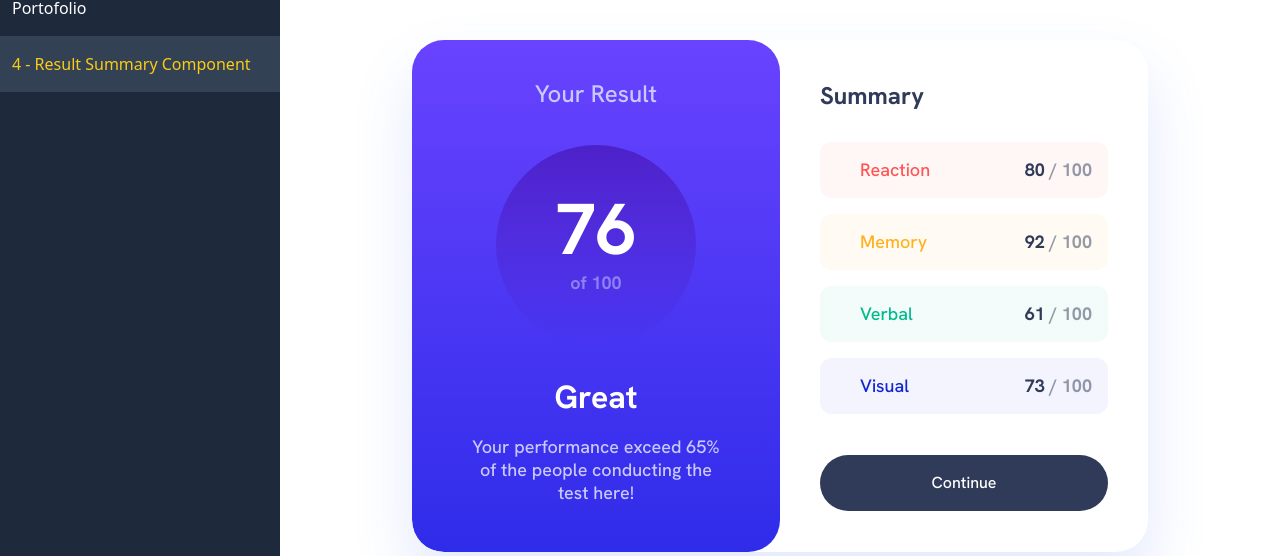
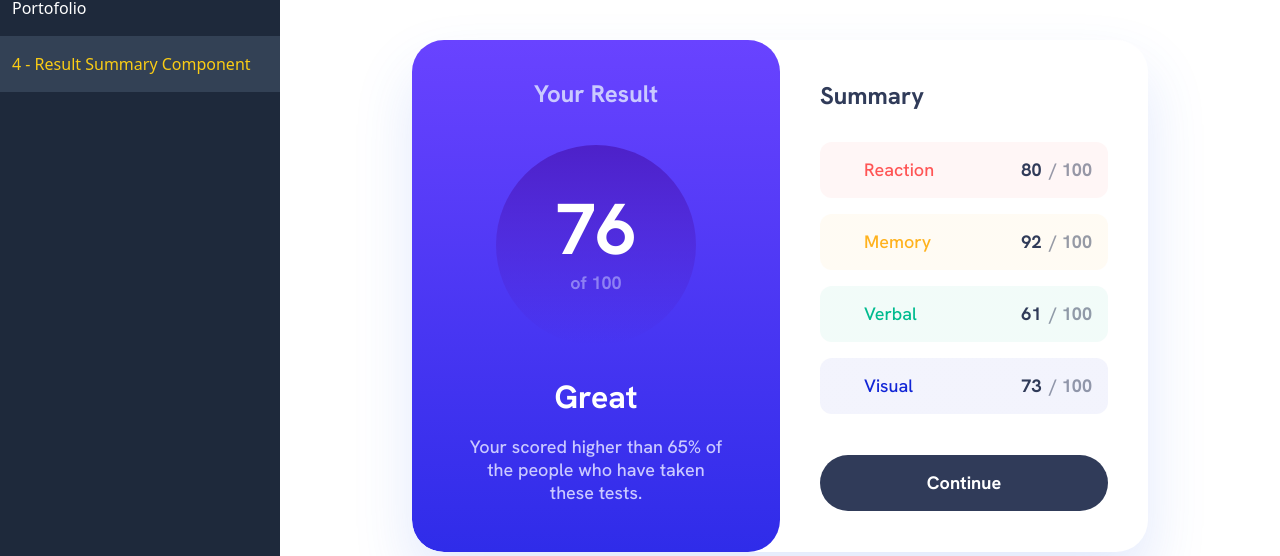
Before and after one commit to dimar-hanung/dimarhanung-next, a Nuxt app: page /chellanges/frontend-mentor/4-result-summary-component in a window 1280 px wide. Shown: the part 244-800 px from the top of the page. Built offline with nearby package versions, Linux system fonts and the light colour scheme; some icons are missing.

Commit message:
fix: minor detail

```diff
--- a/pages/chellanges/frontend-mentor/4-result-summary-component/index.vue
+++ b/pages/chellanges/frontend-mentor/4-result-summary-component/index.vue
@@ -13,7 +13,9 @@
       <section
         class="card__result text-center w-full sm:w-1/2 pt-[24px] sm:pt-[38px] pb-[40px] sm:pb-[55px] rounded-b-[32px] sm:rounded-r-[32px]"
       >
-        <h3 class="text-[#CAC9FF] text-lg sm:text-2xl">Your Result</h3>
+        <h3 class="text-[#CAC9FF] text-lg sm:text-2xl font-bold">
+          Your Result
+        </h3>
         <div
           class="card__score w-[140px] sm:w-[200px] h-[140px] sm:h-[200px] rounded-full overflow-hidden grid place-items-center mx-auto mt-[24px] sm:mt-[35px]"
         >
@@ -36,7 +38,7 @@
         <p
           class="mt-[8px] sm:mt-[14px] text-[#CAC9FF] font-medium sm:text-lg leading-[21px] sm:leading-[23px] max-w-[260px] mx-auto"
         >
-          Your performance exceed 65% of the people conducting the test here!
+          Your scored higher than 65% of the people who have taken these tests.
         </p>
       </section>
       <section
@@ -49,42 +51,42 @@
         <ul>
           <li class="summary__item --red mt-[24px] sm:mt-[28px]">
             <div class="flex place-items-center">
-              <icon-reaction class="mr-2" />
+              <icon-reaction class="mr-3" />
               <p class="font-medium text-lg">Reaction</p>
             </div>
             <p class="text-lg font-bold text-[#303B59]">
-              <span>80</span>
-              <span class="opacity-50"> / 100</span>
+              <span class="mr-2">80</span>
+              <span class="opacity-50">/ 100</span>
             </p>
           </li>
           <li class="summary__item --yellow mt-4">
             <div class="flex place-items-center">
-              <icon-memory class="mr-2" />
+              <icon-memory class="mr-3" />
               <p class="font-medium text-lg">Memory</p>
             </div>
             <p class="text-lg font-bold text-[#303B59]">
-              <span>92</span>
-              <span class="opacity-50"> / 100</span>
+              <span class="mr-2">92</span>
+              <span class="opacity-50">/ 100</span>
             </p>
           </li>
           <li class="summary__item --green mt-4">
             <div class="flex place-items-center">
-              <icon-verbal class="mr-2" />
+              <icon-verbal class="mr-3" />
               <p class="font-medium text-lg">Verbal</p>
             </div>
             <p class="text-lg font-bold text-[#303B59]">
-              <span>61</span>
-              <span class="opacity-50"> / 100</span>
+              <span class="mr-2">61</span>
+              <span class="opacity-50">/ 100</span>
             </p>
           </li>
           <li class="summary__item --blue mt-4">
             <div class="flex place-items-center">
-              <icon-visual class="mr-2" />
+              <icon-visual class="mr-3" />
               <p class="font-medium text-lg">Visual</p>
             </div>
             <p class="text-lg font-bold text-[#303B59]">
-              <span>73</span>
-              <span class="opacity-50"> / 100</span>
+              <span class="mr-2">73</span>
+              <span class="opacity-50">/ 100</span>
             </p>
           </li>
         </ul>
@@ -169,7 +171,7 @@ import iconVisual from "./components/icon-visual.vue";
 }
 
 .button__primary {
-  @apply bg-[#303B59] rounded-[128px] h-[56px] w-full;
+  @apply bg-[#303B59] rounded-[128px] h-[56px] w-full text-lg font-bold;
 }
 .button__primary:hover {
   background: linear-gradient(180deg, #7755ff 0%, #6943ff 0.01%, #2f2ce9 100%);
```
